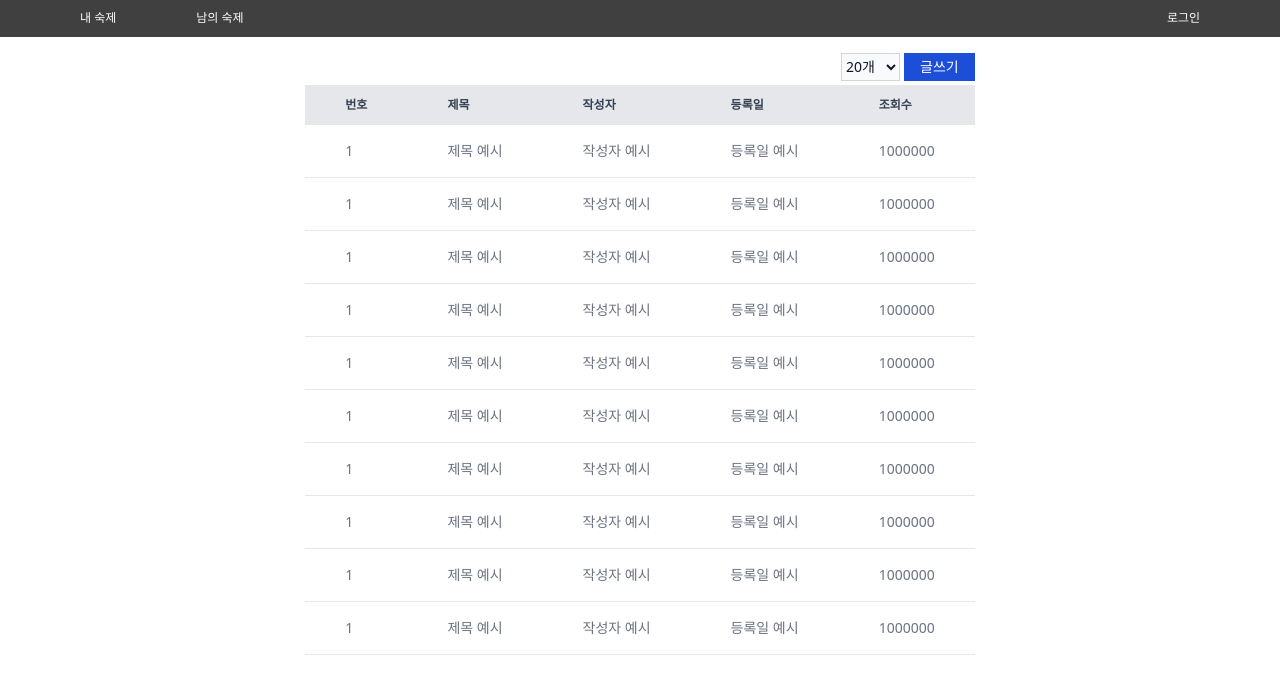
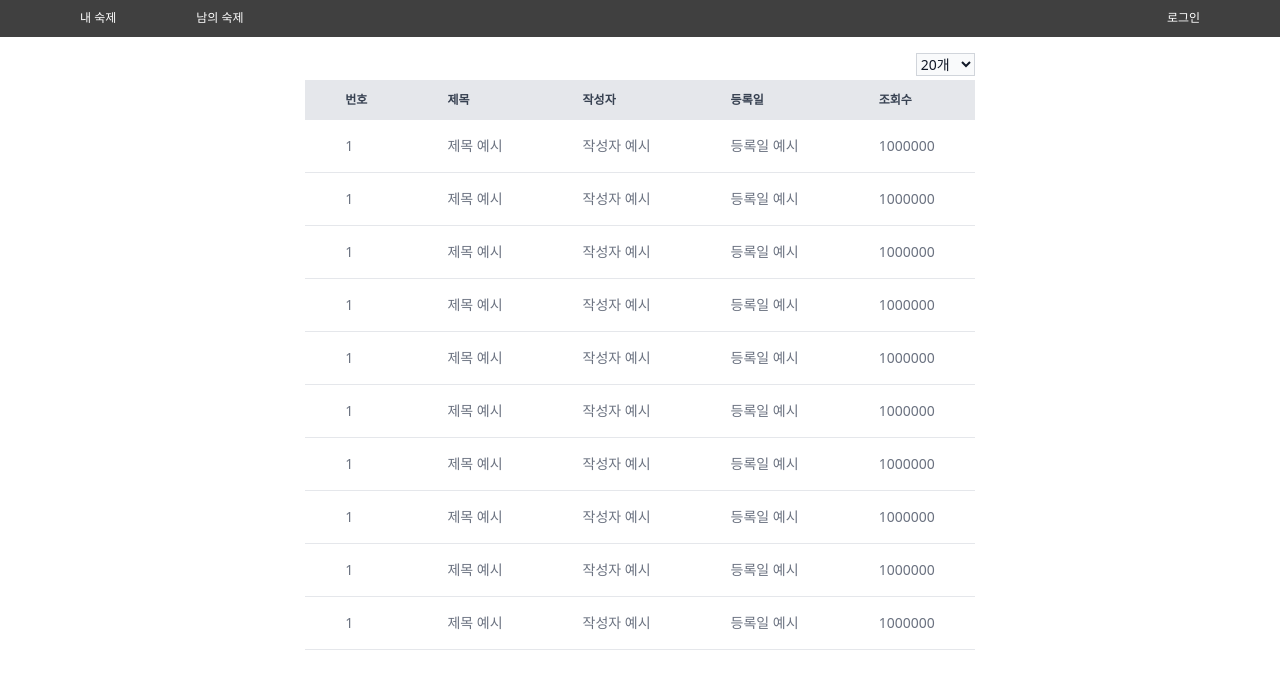
Before and after one commit to dongkeonkim/frontend, a React (Create React App) app: page / in a window 1280 px wide. Shown: the top 694 px of the page. Built offline with nearby package versions, Linux system fonts and the light colour scheme.

Commit message:
design: main page button delete

```diff
--- a/src/pages/Home.js
+++ b/src/pages/Home.js
@@ -8,12 +8,6 @@ export default function Home() {
       <div class="flex justify-center">
         <div class="relative overflow-x-auto">
           <div class="flex flex-row-reverse my-1">
-            <button
-              type="button"
-              class="text-white bg-blue-700 font-medium text-sm px-4 py-1 ml-1"
-            >
-              글쓰기
-            </button>
             <select class="bg-gray-50 border border-gray-300 text-gray-900 text-sm">
               <option selected>20개</option>
               <option value="US">50개</option>
```
